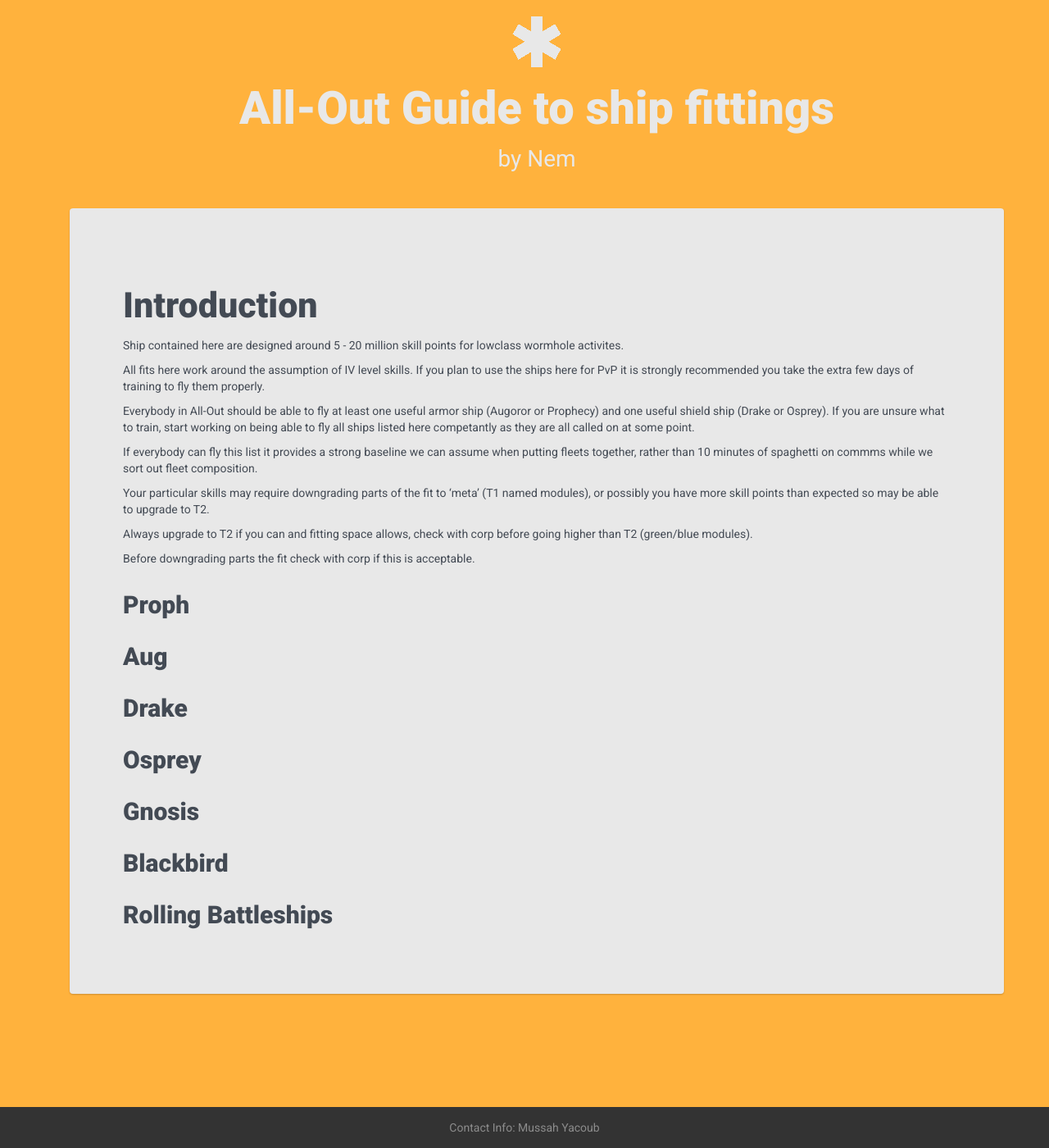
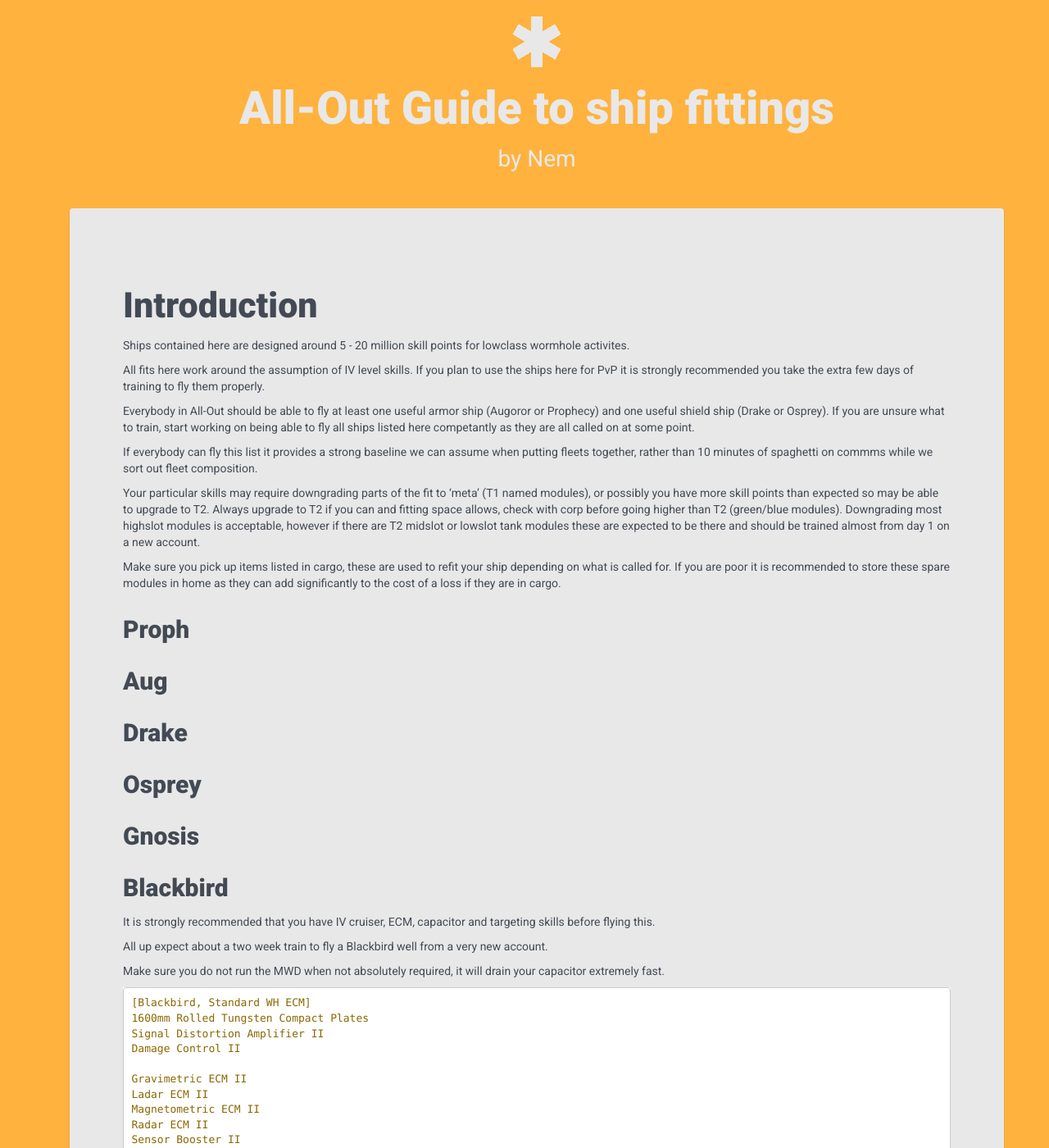
Before and after one commit to all-out/guides, a Jekyll site: the page built from _guides/fittings.md, in a window 1280 px wide and 1400 px high. Shown: the whole window at 82% size. Built offline with Jekyll 4.4.1, drawn with Linux system fonts in a browser that asks for light colours; some of the changed text lies outside the part shown.

Commit message:
Update fittings.md

````diff
--- a/_guides/fittings.md
+++ b/_guides/fittings.md
@@ -10,7 +10,7 @@
 
 ## Introduction
 
-Ship contained here are designed around 5 - 20 million skill points for lowclass wormhole activites.
+Ships contained here are designed around 5 - 20 million skill points for lowclass wormhole activites.
 
 All fits here work around the assumption of IV level skills. If you plan to use the ships here for PvP
 it is strongly recommended you take the extra few days of training to fly them properly.
@@ -24,12 +24,14 @@
 
 Your particular skills may require downgrading parts of the fit to 'meta' (T1 named modules),
 or possibly you have more skill points than expected so may be able to upgrade to T2.
-
 Always upgrade to T2 if you can and fitting space allows, check with corp before going higher than T2
 (green/blue modules).
+Downgrading most highslot modules is acceptable, however if there are T2 midslot or lowslot tank modules these are
+expected to be there and should be trained almost from day 1 on a new account.
 
-Before downgrading parts the fit check with corp if this is acceptable.
-
+Make sure you pick up items listed in cargo, these are used to refit your ship depending on what is called for.
+If you are poor it is recommended to store these spare modules in home as they can add significantly to the cost of a loss
+if they are in cargo.
 
 ### Proph
 
@@ -45,4 +47,40 @@
 
 ### Blackbird
 
+It is strongly recommended that you have IV cruiser, ECM, capacitor and targeting skills before flying this.
+
+All up expect about a two week train to fly a Blackbird well from a very new account.
+
+Make sure you do not run the MWD when not absolutely required, it will drain your capacitor extremely fast.
+
+```
+[Blackbird, Standard WH ECM]
+1600mm Rolled Tungsten Compact Plates
+Signal Distortion Amplifier II
+Damage Control II
+
+Gravimetric ECM II
+Ladar ECM II
+Magnetometric ECM II
+Radar ECM II
+Sensor Booster II
+50MN Cold-Gas Enduring Microwarpdrive
+
+Arbalest Compact Light Missile Launcher, Mjolnir Light Missile
+Arbalest Compact Light Missile Launcher, Mjolnir Light Missile
+Arbalest Compact Light Missile Launcher, Mjolnir Light Missile
+Core Probe Launcher I, Core Scanner Probe I
+
+Medium Particle Dispersion Augmentor I
+Medium Particle Dispersion Projector I
+Medium Particle Dispersion Projector I
+
+Acolyte II x2
+Targeting Range Script x1
+Scan Resolution Script x1
+ECCM Script x1
+Mjolnir Light Missile x1000
+```
+
+
 ### Rolling Battleships
````
